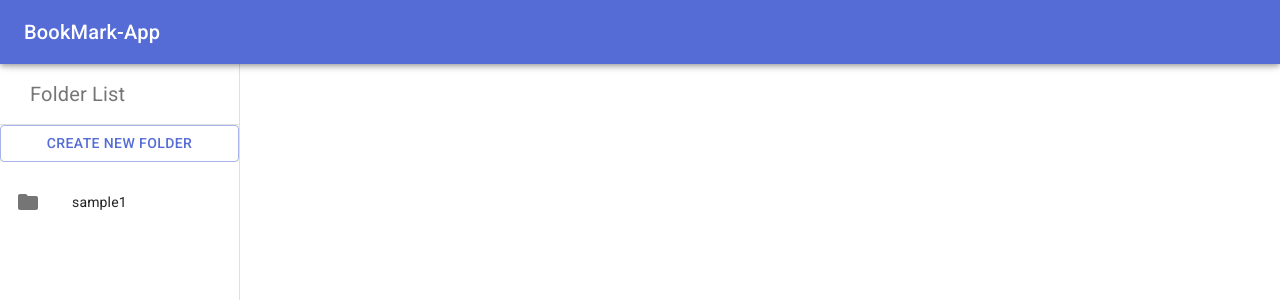
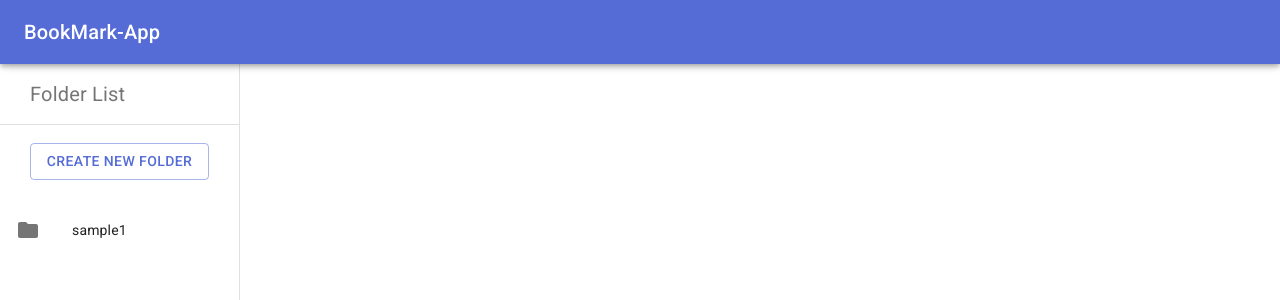
Before and after one commit to ken2pg/BookMark-App, a Next.js app: page / in a window 1280 px wide. Shown: the top 300 px of the page. Built offline with nearby package versions, Linux system fonts and the light colour scheme.

Commit message:
buttonのサイズ変更

```diff
--- a/src/components/sideBar.tsx
+++ b/src/components/sideBar.tsx
@@ -4,6 +4,7 @@ import { createStyles, makeStyles, Theme } from '@material-ui/core/styles';
 
 import AppBar from '@material-ui/core/AppBar';
 import Button from '@material-ui/core/Button';
+import Box from '@material-ui/core/Box';
 import CssBaseline from '@material-ui/core/CssBaseline';
 import Divider from '@material-ui/core/Divider';
 import Drawer from '@material-ui/core/Drawer';
@@ -57,6 +58,16 @@ const useStyles = makeStyles((theme: Theme) =>
     textfield: {
       width: '92%',
       margin: '0 auto',
+    },
+    createButton: {
+      margin: '0 auto',
+
+      // display: 'inline-block',
+      // margin: '0 12%',
+      marginTop: '18px',
+      marginBottom: '10px',
+      width: '75%',
+      // padding: '-20%',
     },
   })
 );
@@ -119,7 +130,7 @@ const SideBar = () => {
         />
         <DialogActions>
           <Button autoFocus onClick={cancelEdit} color="primary">
-            Cancel
+            <Box className={classes.button}>Cancel</Box>
           </Button>
           <Button onClick={addFolder} disabled={isNameNull} color="primary">
             OK
@@ -143,7 +154,12 @@ const SideBar = () => {
           Folder List
         </Typography>
         <Divider />
-        <Button className={classes.button} variant="outlined" color="primary" onClick={startEdit}>
+        <Button
+          className={classes.createButton}
+          variant="outlined"
+          color="primary"
+          onClick={startEdit}
+        >
           Create New Folder
         </Button>
         <List>
```
